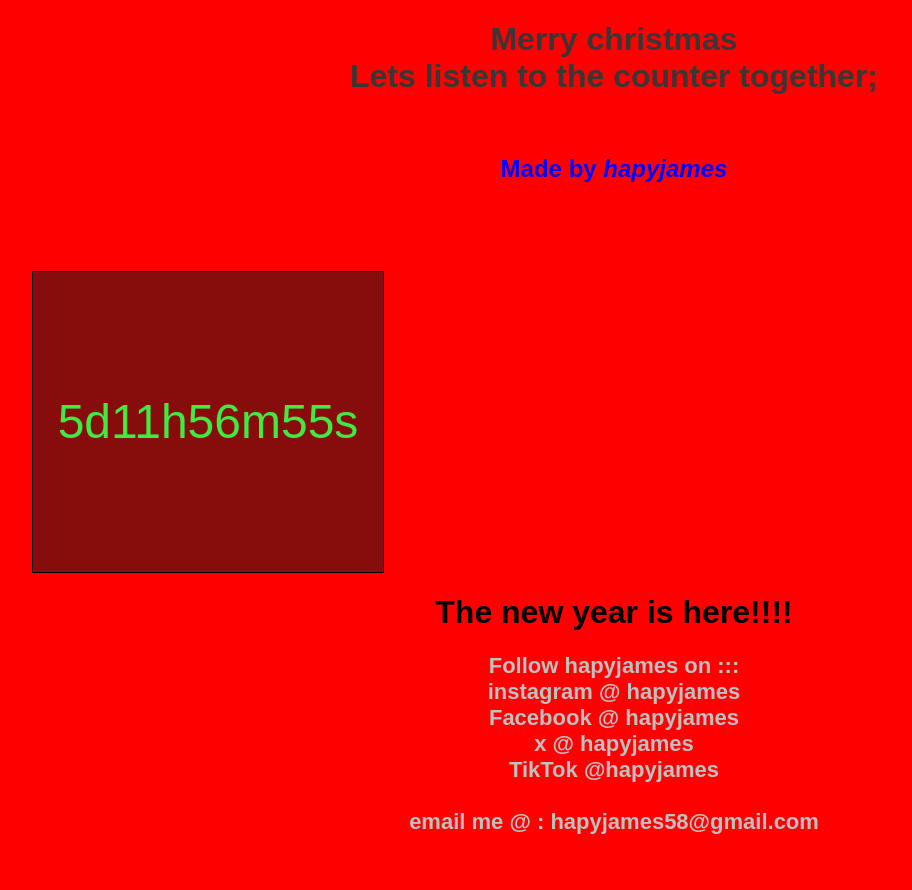
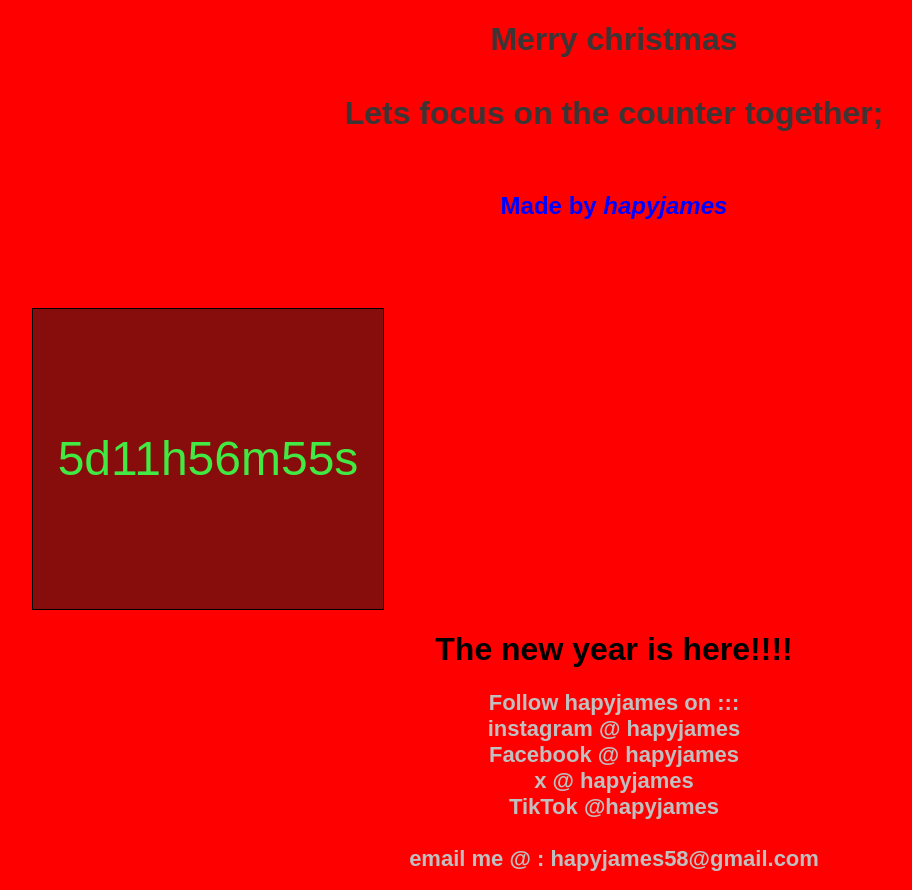
Before and after one commit to Hapyjames/Christmas-to-newyear2025counter, a plain HTML site: page index.html in a window 1280 px wide. Shown: the whole page, without its empty margins (26-938 px from the left). Before the commit the page ends 853 px from the top, so only its background shows below. Drawn offline with Linux system fonts and the light colour scheme.

Commit message:
Update index.html

```diff
--- a/index.html
+++ b/index.html
@@ -32,7 +32,7 @@
     </style>
 </head>
 <body>
-    <h1>Merry christmas <br> Lets listen to the counter together;</h1> <br><h2 style="color: blue;">Made by <I>hapyjames</I></h2><br>
+    <h1><b>Merry christmas</b> <br><br> Lets focus on the counter together;</h1> <br><h2 style="color: blue;">Made by <I>hapyjames</I></h2><br>
     <div id="countdown"></div>
     <script>
         const countDownDate = new Date("January 1,2025 00:00:00").getTime();
```
